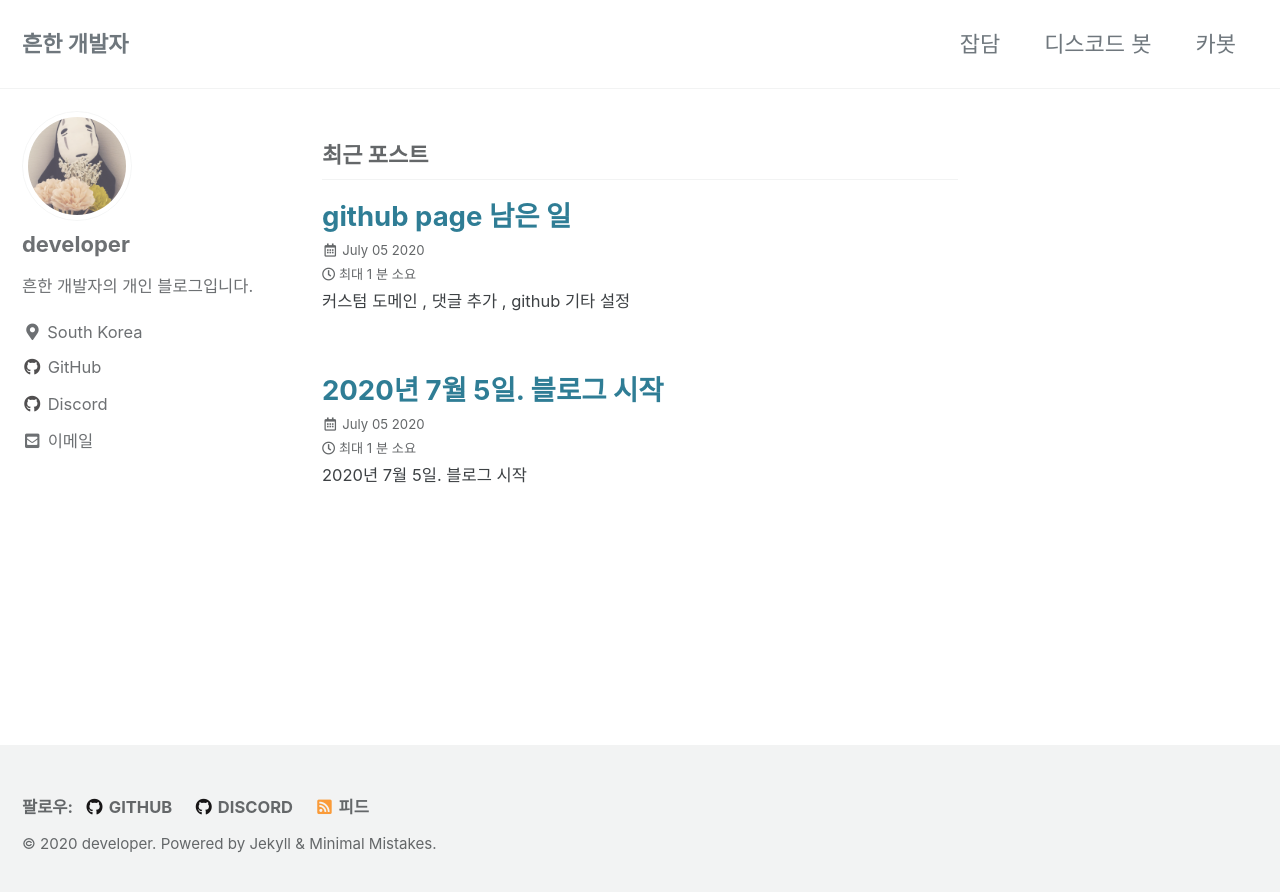
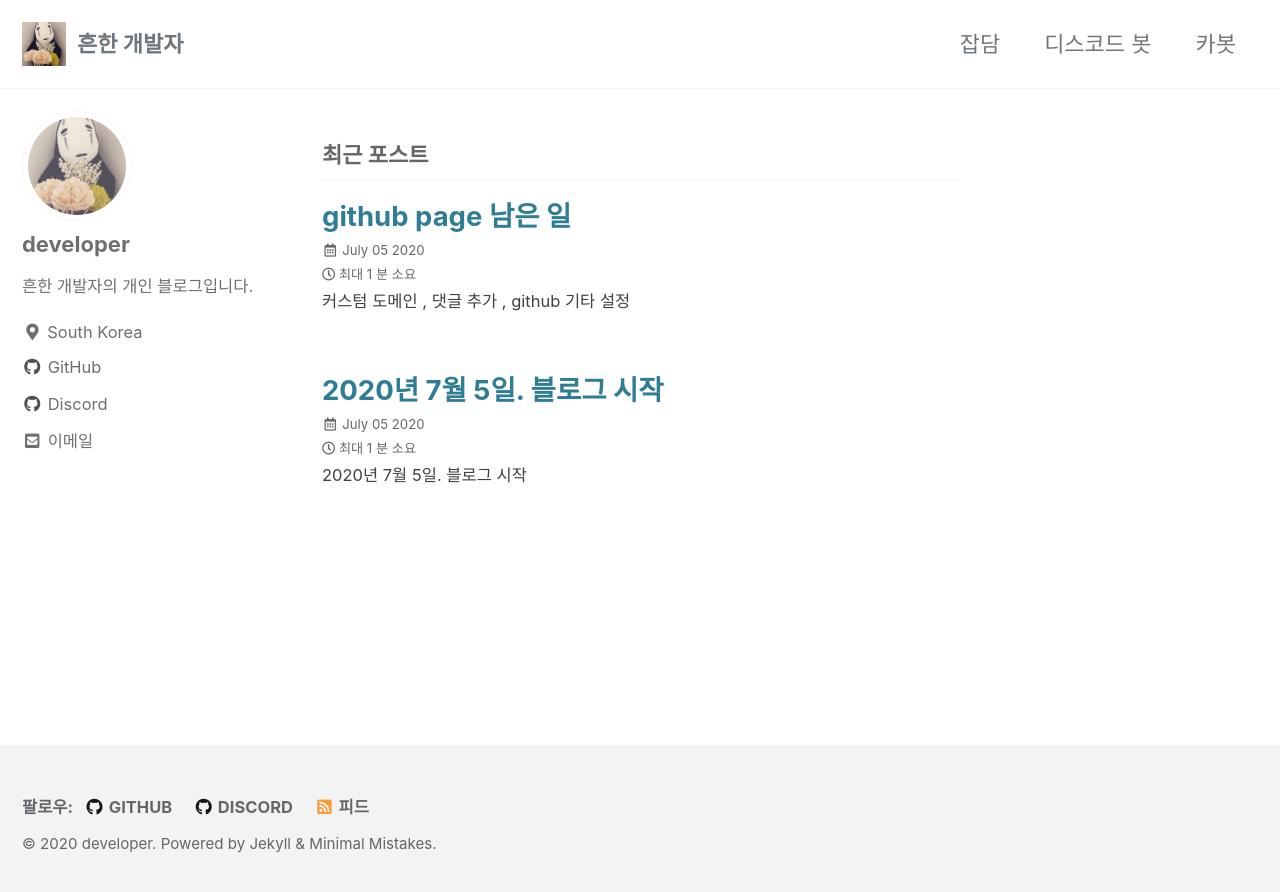
Before and after one commit to RABBITBOT2/withadoctor.github.io, a Jekyll site: the page built from index.html, in a window 1280 px wide. Shown: the top 892 px of the page. Built offline with Jekyll 4.4.1, drawn with Linux system fonts in a browser that asks for light colours; cached includes are drawn as plain includes; the list of posts is cut into pages by our own code.

Commit message:
modify page layout 모든 페이지와 사이트 전체에 기본적으로 profile 이미지가 나오게 수정함.

```diff
--- a/_config.yml
+++ b/_config.yml
@@ -23,9 +23,9 @@ name                     : "developer"
 description              : "흔한 개발자의 블로그"
 url                      : # the base hostname & protocol for your site e.g. "https://mmistakes.github.io"
 baseurl                  : # the subpath of your site, e.g. "/blog"
-repository               : # GitHub username/repo-name e.g. "mmistakes/minimal-mistakes"
-teaser                   : # path of fallback teaser image, e.g. "/assets/images/500x300.png"
-logo                     : # path of logo image to display in the masthead, e.g. "/assets/images/88x88.png"
+repository               : "https://github.com/withadoctor/withadoctor.github.io" # GitHub username/repo-name e.g. "mmistakes/minimal-mistakes"
+teaser                   : "/assets/images/profile.png" # path of fallback teaser image, e.g. "/assets/images/500x300.png"
+logo                     : "/assets/images/profile.png" # path of logo image to display in the masthead, e.g. "/assets/images/88x88.png"
 masthead_title           : # overrides the website title displayed in the masthead, use " " for no title
 # breadcrumbs            : false # true, false (default)
 words_per_minute         : 200
```
